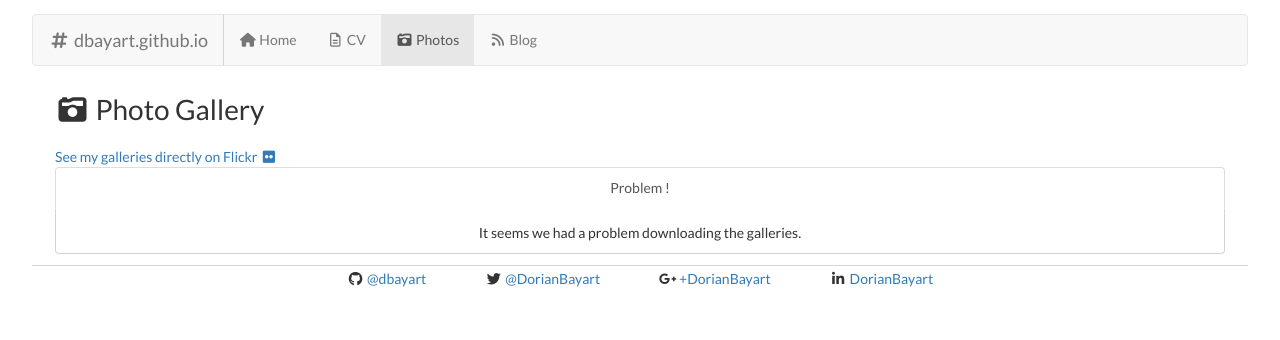
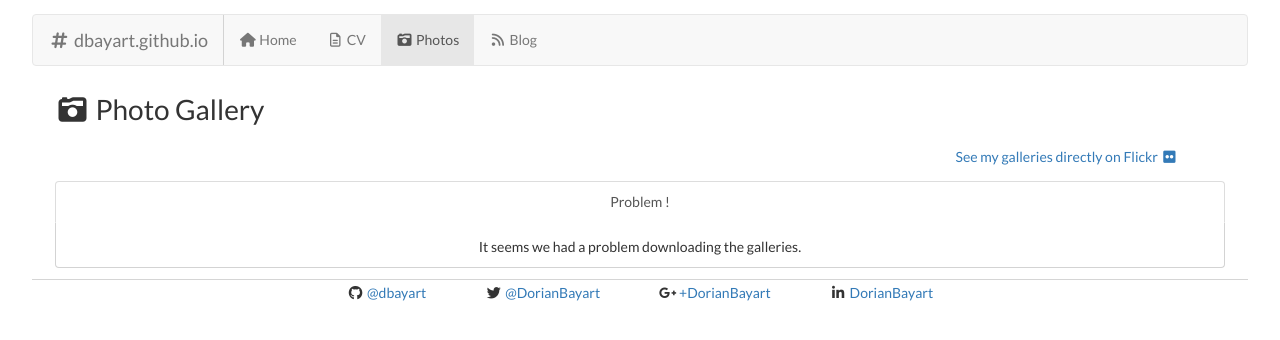
Before and after one commit to dorianbayart/dorianbayart.github.io, a Jekyll site: the page built from photos/index.html, in a window 1280 px wide. Shown: the top 340 px of the page. Built offline with Jekyll 4.4.1, drawn with Linux system fonts in a browser that asks for light colours; nearby versions of some CDN libraries.

Commit message:
Update flickr.css

```diff
--- a/css/flickr.css
+++ b/css/flickr.css
@@ -1,6 +1,12 @@
 
 div.id, div.primary, div.secret, div.server, div.loaded, div.number {
 	display: none;
+}
+
+body > .container > a {
+	margin-right: 4%;
+	text-align: right;
+	display: block;
 }
 
 .tab-content {
@@ -10,6 +16,10 @@
 	border-top-style: initial;
 	border-bottom-left-radius: 4px;
 	border-bottom-right-radius: 4px;
+}
+
+.nav-tabs {
+	padding-top: 1em;
 }
 
 img.img-responsive {
```
